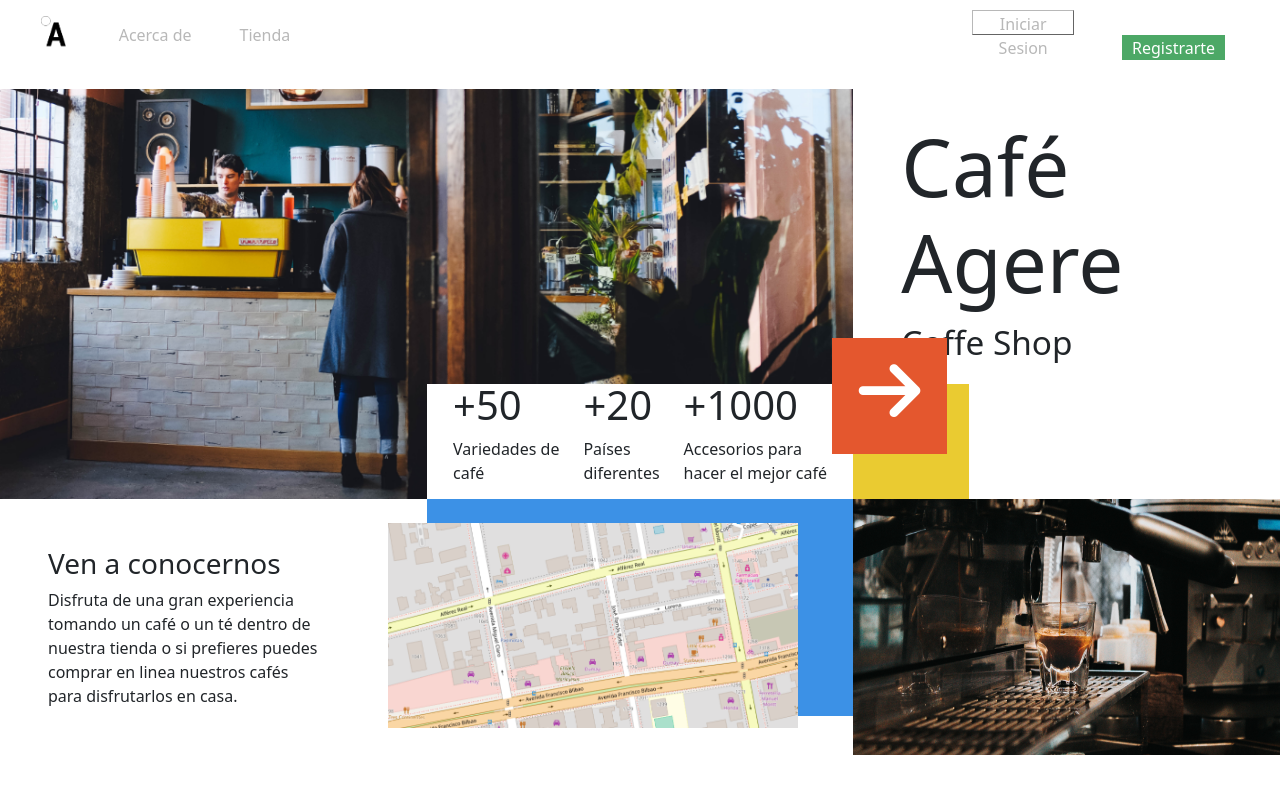
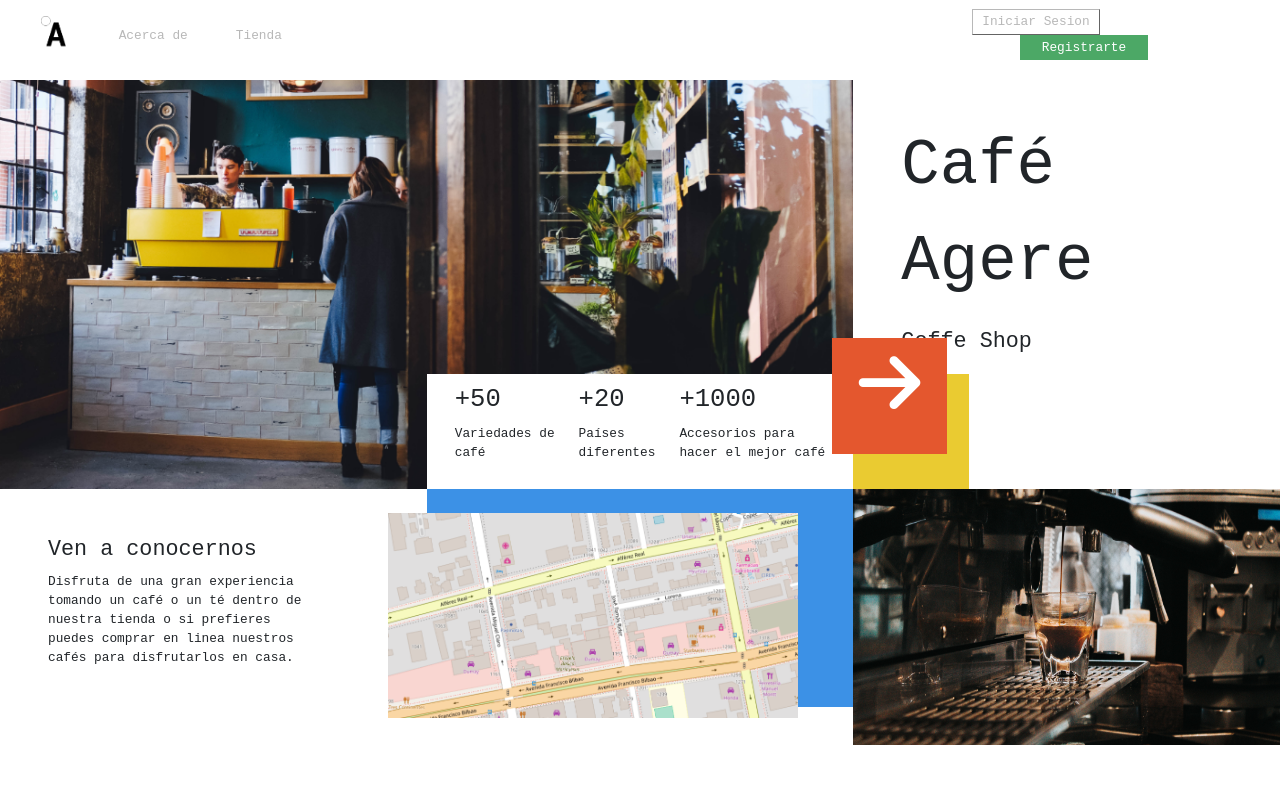
Before and after one commit to MauroIturra/Desafio_Cafeteria_Agere, a website: page index.html in a window 1280 px wide. Drawn offline with nearby package versions, Linux system fonts and the light colour scheme; a web font is replaced by a local one.

Commit message:
Ultimos detalles

```diff
--- a/assets/sass/main.scss
+++ b/assets/sass/main.scss
@@ -1,14 +1,19 @@
+body{
+    font-family: "PT Mono", monospace;
+}
 .Navegacion__Logo{
     width: 2vw;
 }
 .Navegacion__Enlace{
     color: #b8b8b8;
     text-decoration: none;
+    font-size: 1vw;
 
 }
 .Navegacion__Boton{
-    width: 8vw;
+    width: 10vw;
     height: 2vw;
+    font-size: 1vw;
 }
 .Navegacion__Boton--1{
     background-color: white;
@@ -38,6 +43,12 @@
     display: flex;
     flex-direction: row;
 }
+.Cantidad_Variedades{
+    font-size: 2vw;
+}
+.Titulo_Variedades{
+    font-size: 1vw;
+}
 .columa_cuadro_amarillo{
     display: flex;
     flex-direction: column;
@@ -59,17 +70,21 @@
     text-align: center;
     font-size: 5.5vw;
 }
-
-
 .columna_flex{
     display: flex;
     flex-direction: column;
 }
 .Titulo_Header{
-    font-size: 60pt;
+    font-size: 5vw;
 }
 .Subtitulo_Header{
-    font-size: 25pt;
+    font-size: 1.7vw;
+}
+.Titulo_Main{
+    font-size: 1.7vw;
+}
+.Subtitulo_main{
+    font-size: 1vw;
 }
 .Img_Main1{
     width: 32vw;
--- a/index.html
+++ b/index.html
@@ -3,6 +3,9 @@
 <head>
     <meta charset="UTF-8">
     <title>Desafío Cafetería</title>
+    <link rel="preconnect" href="https://fonts.googleapis.com">
+    <link rel="preconnect" href="https://fonts.gstatic.com" crossorigin>
+    <link href="https://fonts.googleapis.com/css2?family=Nanum+Gothic&family=PT+Mono&family=Poppins:ital,wght@0,100;0,200;0,300;0,400;0,500;0,600;0,700;0,800;0,900;1,100;1,200;1,300;1,400;1,500;1,600;1,700;1,800;1,900&family=Roboto:ital,wght@0,100;0,300;0,400;0,500;0,700;0,900;1,100;1,300;1,400;1,500;1,700;1,900&display=swap" rel="stylesheet">
     <link rel="stylesheet" href="node_modules/bootstrap/dist/css/bootstrap.css">
     <link rel="stylesheet" href="assets/css/styles.css">
 </head>
@@ -26,22 +29,22 @@
                     <img class="Img_Header" src="assets/img/img-1.png" alt="">
                     <div class="cuadro_blanco align-items-center justify-content-center">
                         <div class="columna_flex">
-                            <h1>+50</h1>
-                            <p>Variedades de <br>café</p>
+                            <h1 class="Cantidad_Variedades">+50</h1>
+                            <p class="Titulo_Variedades">Variedades de <br>café</p>
                         </div>
                         <div class="columna_flex m-4">
-                            <h1>+20</h1>
-                            <p>Países <br>diferentes</p>
+                            <h1 class="Cantidad_Variedades">+20</h1>
+                            <p class="Titulo_Variedades">Países <br>diferentes</p>
                         </div>
                         <div class="columna_flex">
-                            <h1>+1000</h1>
-                            <p>Accesorios para <br>hacer el mejor café</p>
+                            <h1 class="Cantidad_Variedades">+1000</h1>
+                            <p class="Titulo_Variedades">Accesorios para <br>hacer el mejor café</p>
                         </div>
                     </div>
                 </div>
 
                 <div class="col-3 columa_cuadro_amarillo p-0">
-                    <h1 class="Titulo_Header ms-5 mt-5">Café Agere</h1>
+                    <p class="Titulo_Header ms-5 mt-5">Café Agere</p>
                     <p class="Subtitulo_Header ms-5">Coffe Shop</p>
                     <div class="cuadro_amarillo"></div>
                     <div class="cuadro_naranjo"><i class="fa-solid fa-arrow-right icono_flecha" style="color: #ffffff;"></i></div>
```
Also changed, not shown: assets/css/styles.css, 1 other file.
